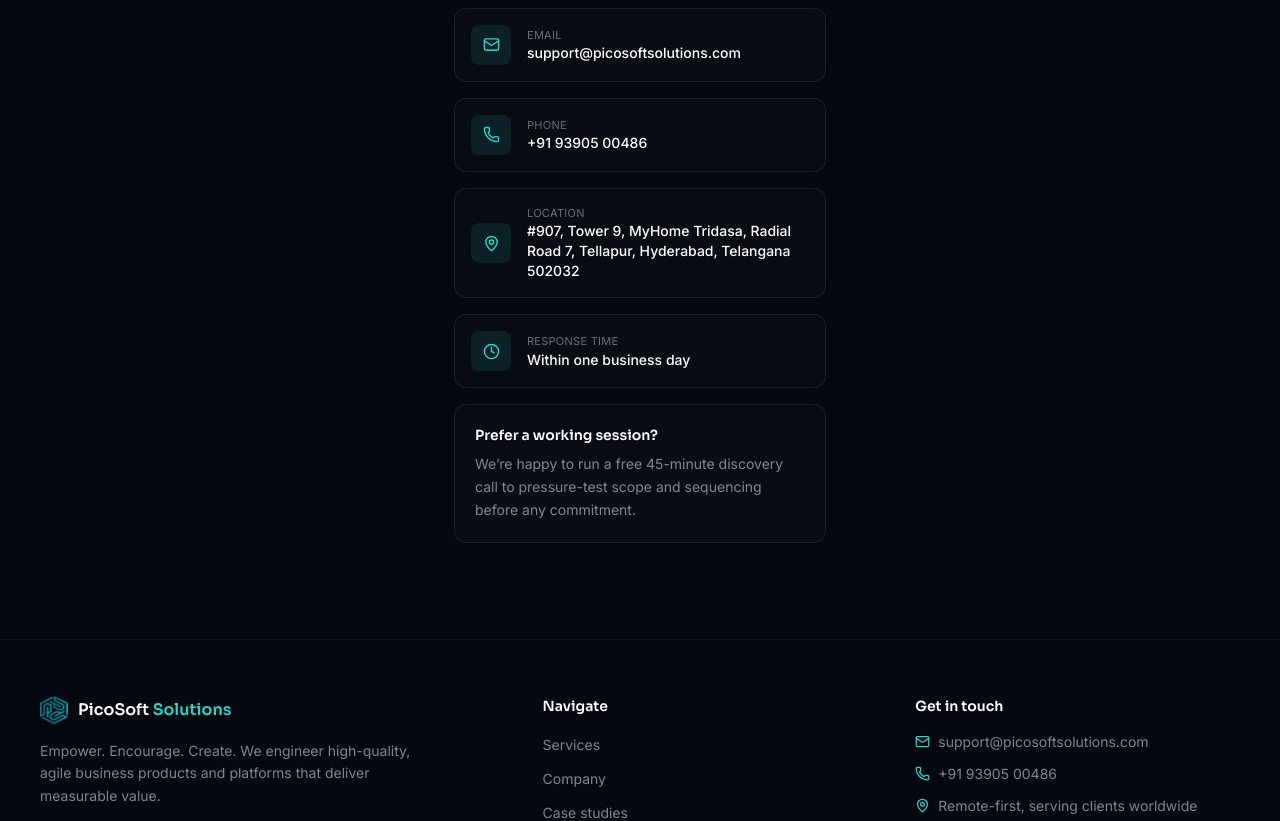
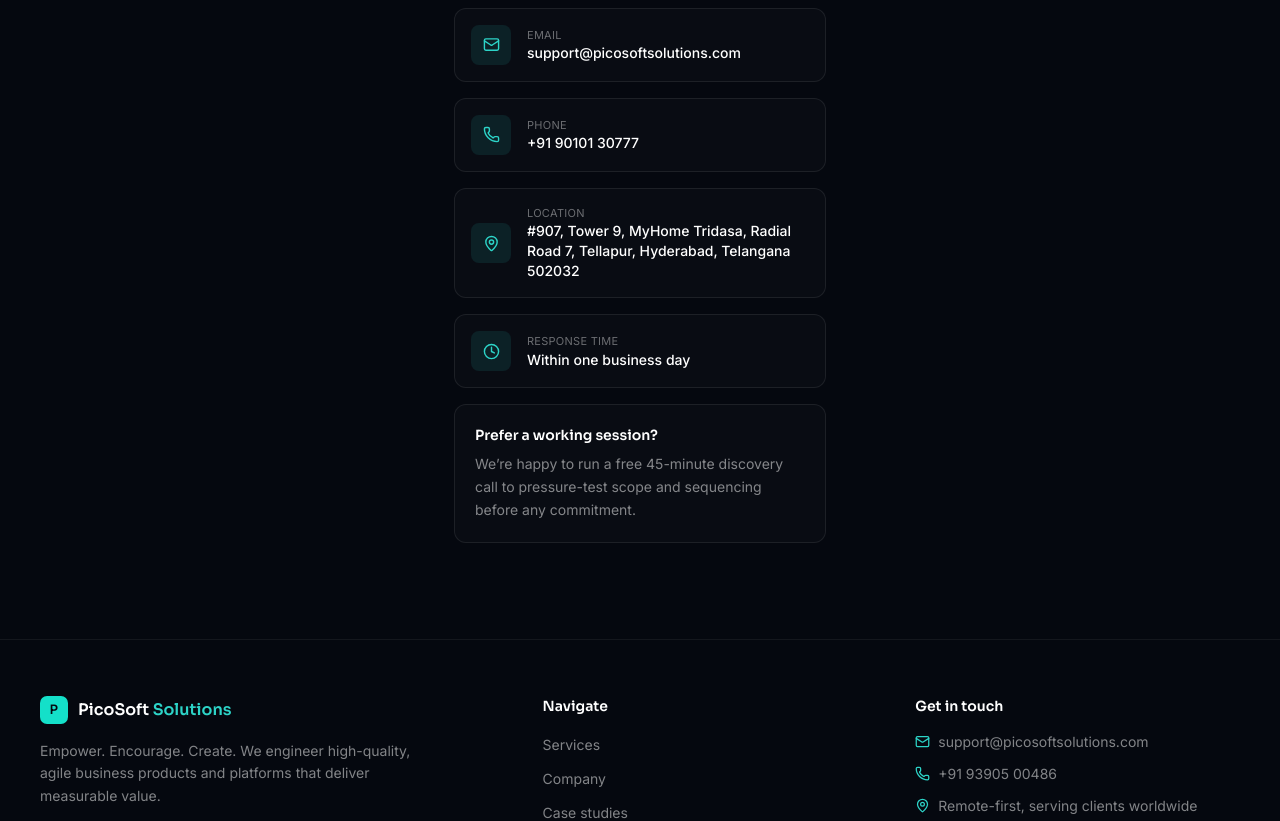
Before and after one commit to PicosoftSolution/picosoftsolutions-website, a React (Vite) app: page /contact in a window 1280 px wide. Shown: the part 560-1381 px from the top of the page. Built offline with nearby package versions, Linux system fonts and the light colour scheme; the HTML template or start-up script is replaced by a standard one.

Commit message:
update changes

```diff
--- a/src/components/Footer.tsx
+++ b/src/components/Footer.tsx
@@ -8,6 +8,33 @@
   { href: "/contact", label: "Contact" },
 ];
 
+// Inline logo mark — no external file needed, so it never breaks.
+function LogoMark() {
+  return (
+    <svg
+      width="28"
+      height="28"
+      viewBox="0 0 28 28"
+      className="h-7 w-7 shrink-0"
+      aria-hidden="true"
+    >
+      <rect width="28" height="28" rx="7" fill="#14E0C9" />
+      <text
+        x="50%"
+        y="52%"
+        textAnchor="middle"
+        dominantBaseline="middle"
+        fontFamily="inherit"
+        fontWeight="700"
+        fontSize="13"
+        fill="#05080f"
+      >
+        P
+      </text>
+    </svg>
+  );
+}
+
 export default function Footer() {
   const year = new Date().getFullYear();
   return (
@@ -16,13 +43,7 @@
         <div className="grid grid-cols-1 gap-12 md:grid-cols-[1.4fr_1fr_1fr]">
           <div>
             <Link to="/" className="flex items-center gap-2.5">
-              <img
-                src="/logo-mark.png"
-                alt="PicoSoft Solutions logo"
-                width={28}
-                height={28}
-                className="h-7 w-7"
-              />
+              <LogoMark />
               <span className="font-display text-base font-semibold text-white">
                 PicoSoft <span className="text-teal">Solutions</span>
               </span>
--- a/src/components/Header.tsx
+++ b/src/components/Header.tsx
@@ -44,7 +44,7 @@
             className="h-[30px] w-[30px]"
           />
           <span className="font-display text-lg font-semibold tracking-tight text-white">
-            Pico<span className="text-teal">Soft</span>
+            PicoSoft<span className="text-teal"> Solutions</span>
           </span>
         </Link>
 
--- a/src/pages/Contact.tsx
+++ b/src/pages/Contact.tsx
@@ -12,7 +12,7 @@
   {
     icon: Phone,
     label: "PHONE",
-    value: "+91 93905 00486",
+    value: "+91 90101 30777",
   },
   {
     icon: MapPin,
```
